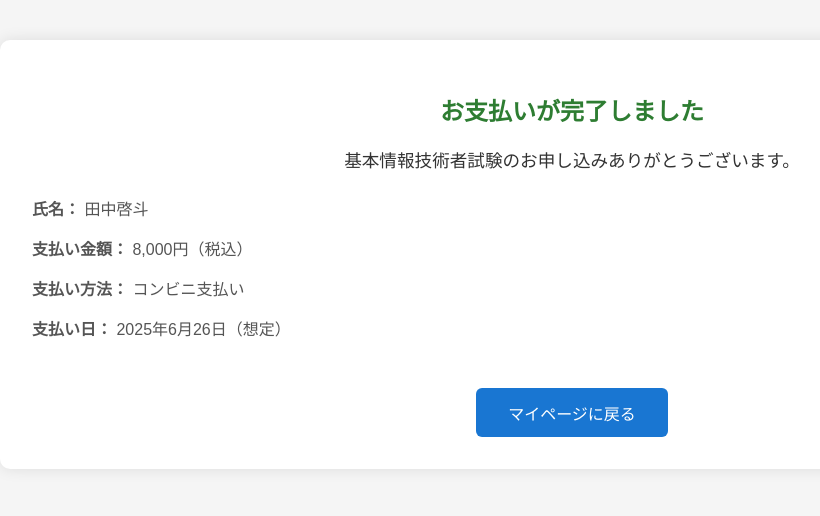
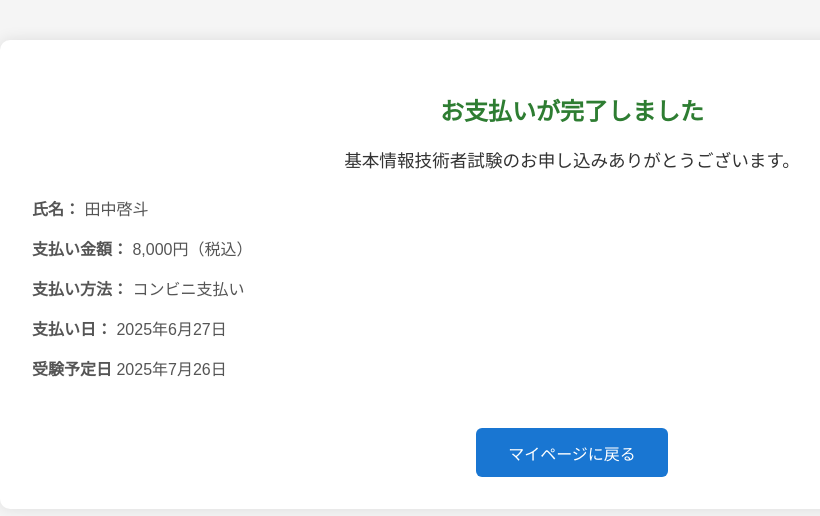
Before and after one commit to sak87a/fe_joho, a plain HTML site: page complete.html in a window 1280 px wide. Shown: the whole page, without its empty margins (68-888 px from the left). Drawn offline with Linux system fonts and the light colour scheme.

Commit message:
Update complete.html

```diff
--- a/complete.html
+++ b/complete.html
@@ -59,7 +59,8 @@
     <p><strong>氏名：</strong> 田中啓斗</p>
     <p><strong>支払い金額：</strong> 8,000円（税込）</p>
     <p><strong>支払い方法：</strong> コンビニ支払い</p>
-    <p><strong>支払い日：</strong> 2025年6月26日（想定）</p>
+    <p><strong>支払い日：</strong> 2025年6月27日</p>
+    <p><strong>受験予定日</strong> 2025年7月26日</p>
   </div>
 
   <button class="btn" onclick="location.href='index.html'">マイページに戻る</button>
```
